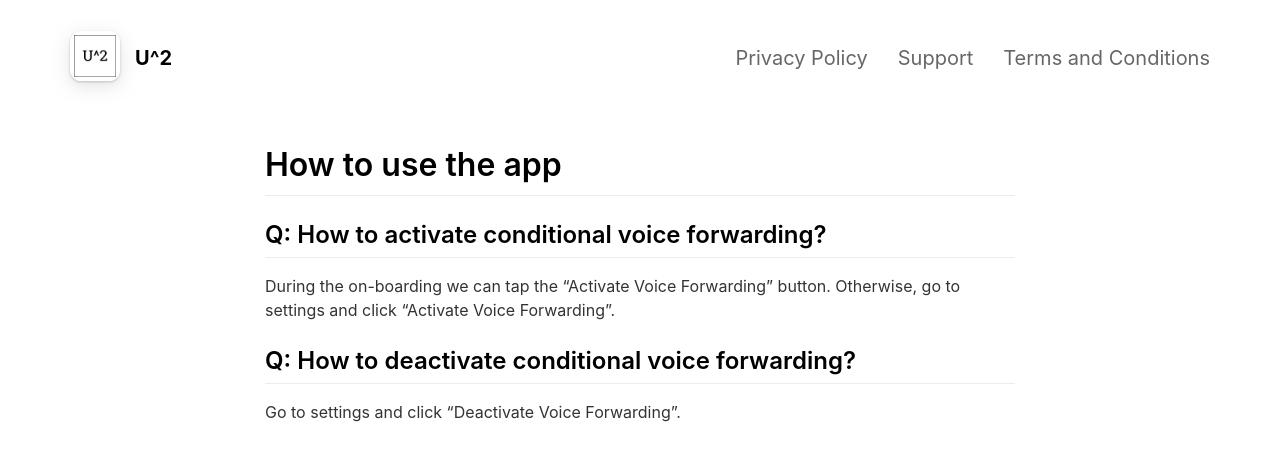
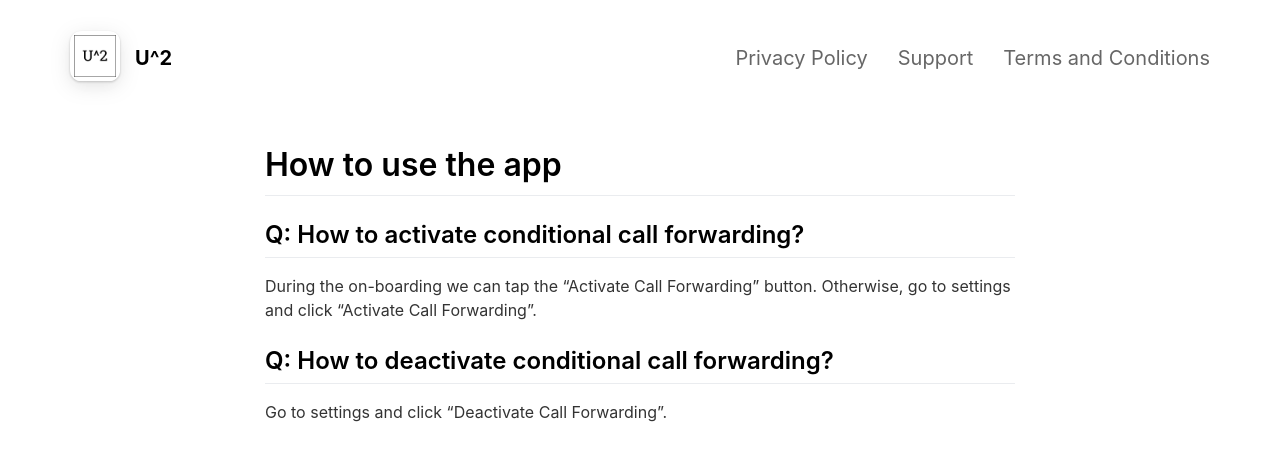
Before and after one commit to strangeattractors/u-squared, a Jekyll site: the page built from _pages/howto.md, in a window 1280 px wide. Shown: the top 461 px of the page. Built offline with Jekyll 4.4.1, drawn with Linux system fonts in a browser that asks for light colours; nearby versions of some CDN libraries.

Commit message:
Update howto.md

```diff
--- a/_pages/howto.md
+++ b/_pages/howto.md
@@ -5,10 +5,10 @@ include_in_header: false
 ---
 # How to use the app
 
-## Q: How to activate conditional voice forwarding?
+## Q: How to activate conditional call forwarding?
 
-During the on-boarding we can tap the "Activate Voice Forwarding" button. Otherwise, go to settings and click "Activate Voice Forwarding".
+During the on-boarding we can tap the "Activate Call Forwarding" button. Otherwise, go to settings and click "Activate Call Forwarding".
 
-## Q: How to deactivate conditional voice forwarding?
+## Q: How to deactivate conditional call forwarding?
 
-Go to settings and click "Deactivate Voice Forwarding".
+Go to settings and click "Deactivate Call Forwarding".
```
